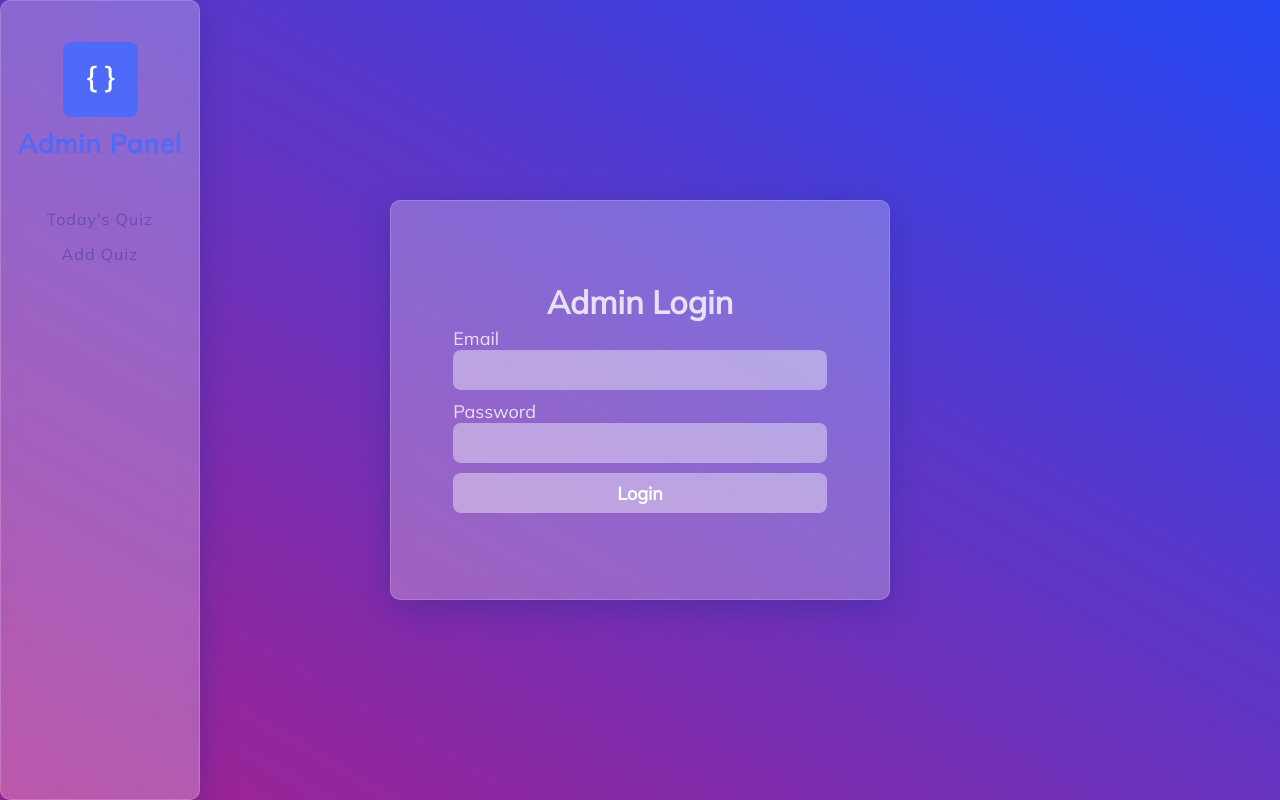
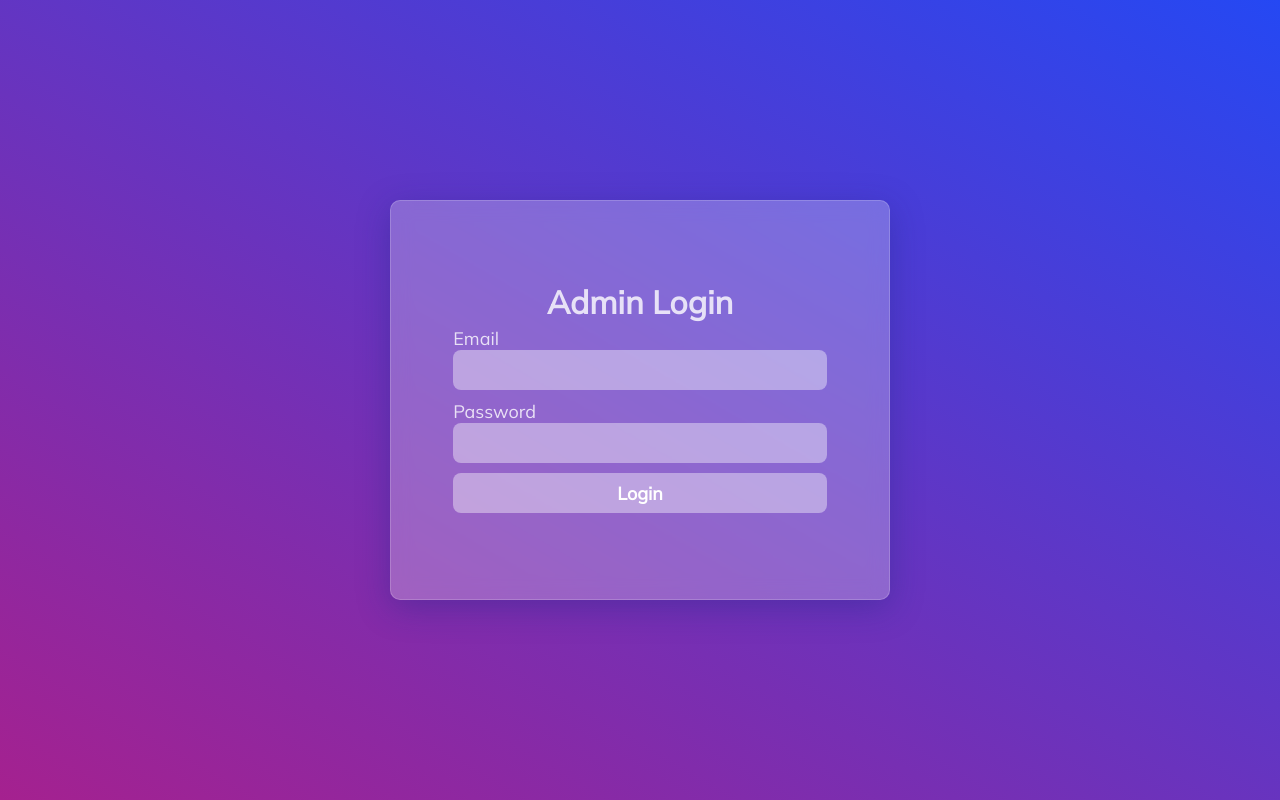
Before and after one commit to muhammadsemeer/jsd-buzz, a React (Create React App) app: page /admin/login in a window 1280 px wide. Built offline with nearby package versions, Linux system fonts and the light colour scheme; no server answers.

Commit message:
hide sidebar on login page

```diff
--- a/src/components/SIdebar/Sidebar.css
+++ b/src/components/SIdebar/Sidebar.css
@@ -30,7 +30,7 @@
 .sidebar .head h1 {
   margin-top: 10px;
   font-size: 26px;
-  color: #4f6af9;
+  color: rgba(255, 255, 255, 0.8);;
 }
 
 .sidebar .head img {
--- a/src/pages/Login.js
+++ b/src/pages/Login.js
@@ -14,13 +14,15 @@ const Login = () => {
     password: "",
   });
   useEffect(() => {
-    document.querySelector("header").style.display = "none"
+    document.querySelector("header").style.display = "none";
+    document.querySelector(".sidebar").style.display = "none";
     if (admin.isLogged) {
       setRedirect(true);
     }
     return () => {
-      document.querySelector("header").style.display = "flex"
-    }
+      document.querySelector("header").style.display = "flex";
+      document.querySelector(".sidebar").style.display = "flex";
+    };
   }, [admin.isLogged]);
   if (redirect) {
     return <Redirect path="/admin" />;
```
